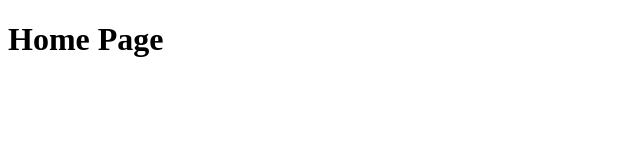
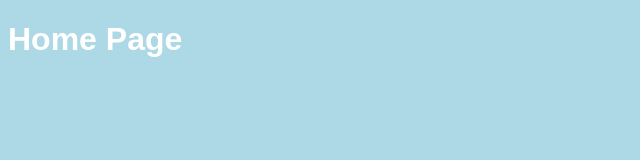
Before and after one commit to ronald-luo/buy-something-weirdinator, a website: page src/index.html in a window 1280 px wide. Shown: the whole page, without its empty margins (0-640 px from the left). Drawn offline with Linux system fonts and the light colour scheme.

Commit message:
adding styles

```diff
--- a/css/index.scss
+++ b/css/index.scss
@@ -0,0 +1,11 @@
+*,
+*:before,
+*:after {
+  box-sizing: border-box;
+}
+
+body {
+  background-color: lightblue;
+  color: white;
+  font-family: Arial, Helvetica, sans-serif;
+}
```
Also changed, not shown: package.json (added, +19 -0 lines), css/index.css, 1 other file.
